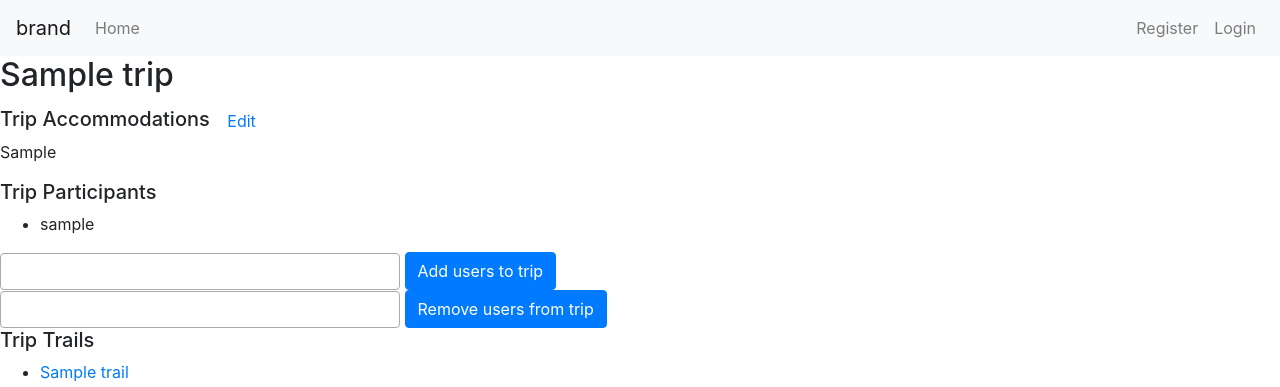
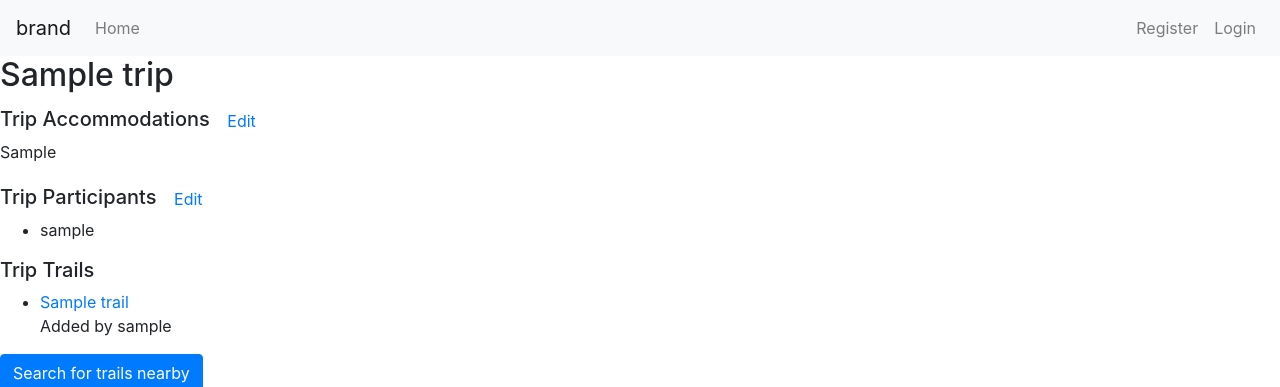
Before and after one commit to emilyskuo/Route-Trout, a Flask app: page /trip/1 in a window 1280 px wide. Shown: the top 387 px of the page. Run offline with Flask 2, Linux system fonts and the light colour scheme; tables that the repository leaves empty hold one stand-in row (values such as "Sample post"); some libraries are stand-ins or nearby versions.

Commit message:
added edit button & added hidden class to add/remove users div

```diff
--- a/templates/trip.html
+++ b/templates/trip.html
@@ -25,14 +25,18 @@
     </form>
 </div>
 
-<h5>Trip Participants</h5>
+<h5 class="edit">Trip Participants</h5>
+<button class="btn btn-link edit" type="button" id="edit-trip-users-button">
+    Edit
+</button>
     <ul id="trip-user-ul">
         {% for trip_user in trip.trip_users %}
             <li id={{trip_user.user.username}}>{{trip_user.user.username}}</li>
         {% endfor %}
     </ul>
 
-<div>
+<div id="add-remove-trip-users-div" class="hidden">
+    <div id="add-users-to-trip-div">
         <select name="users[]" multiple="multiple" id="add-users-to-trip" class="select2">
             {% for user in all_users %}
             <option value={{user.user_id}}>{{user.username}}</option>
@@ -41,13 +45,14 @@
         <input type="submit" value="Add users to trip" class="btn btn-primary" id="add-users-to-trip-button">
     </div>
 
-<div>
+    <div id="remove-users-from-trip-div">
         <select name="remove-users[]" multiple="multiple" id="remove-users-from-trip" class="select2">
             {% for trip_user in trip.trip_users %}
             <option value={{trip_user.user_id}}>{{trip_user.user.username}}</option>
             {% endfor %}
         </select>
         <input type="submit" value="Remove users from trip" class="btn btn-primary" id="remove-users-from-trip-button">
+    </div>
 </div>
 
 <h5>Trip Trails</h5>
```
Lines whose indentation alone changed are shown as unchanged.
